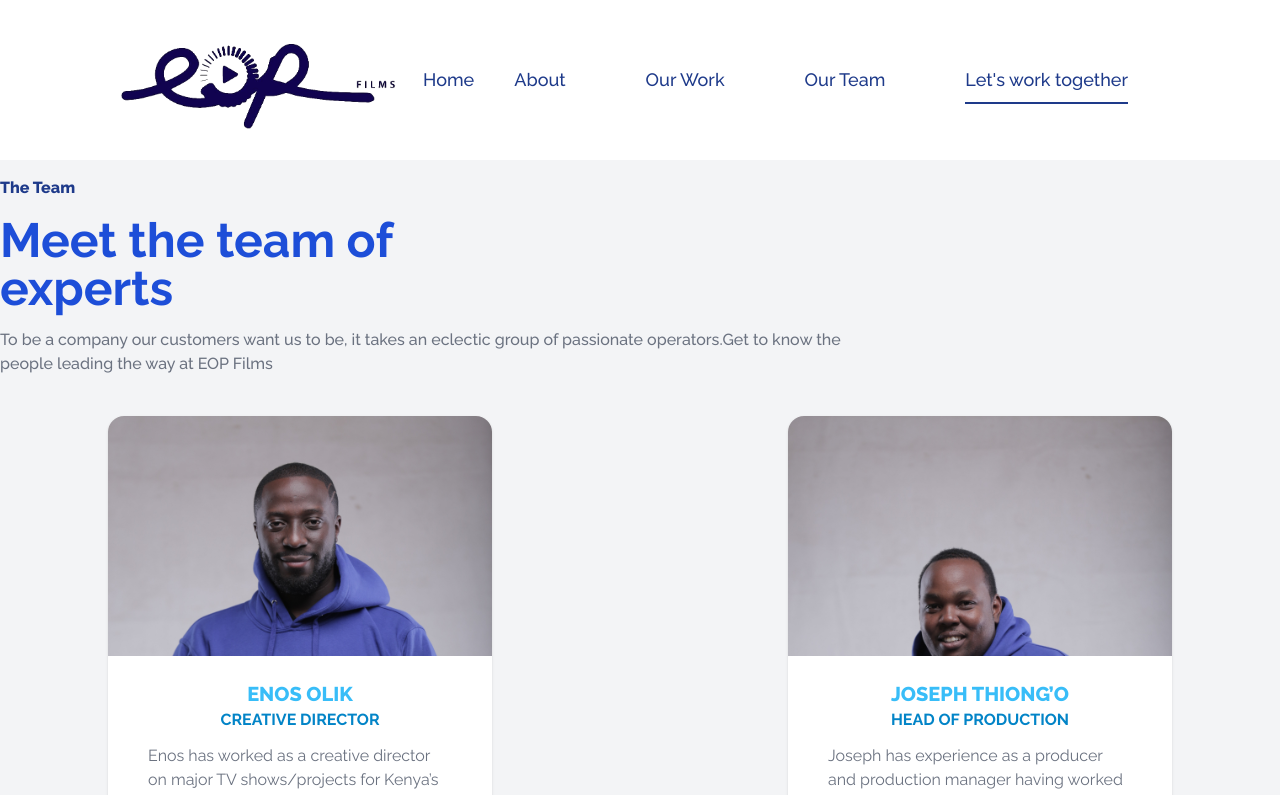
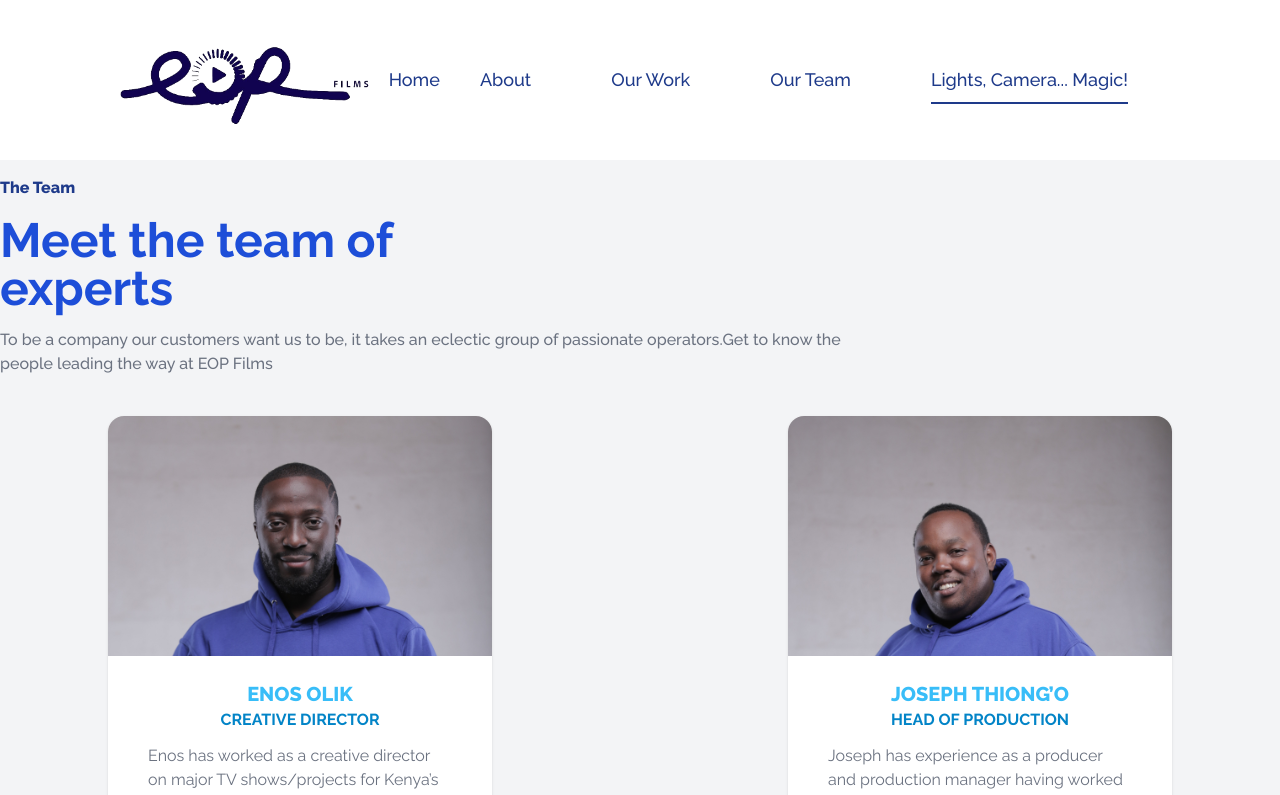
Before and after one commit to acousticintel/eop, a Next.js app: page /team in a window 1280 px wide. Shown: the top 795 px of the page. Built offline with nearby package versions, Linux system fonts and the light colour scheme.

Commit message:
content update

```diff
--- a/components/layout/Footer.js
+++ b/components/layout/Footer.js
@@ -25,12 +25,17 @@ export default function Footer() {
       <div className=" flex flex-col items-end">
         <span className="text-3xl font-semibold">Social</span>
         <div className="grid grid-flow-col gap-4 mt-6">
-          <Link href="tel:+254720000000">
+          <Link href="tel:+254722767373">
             <a>
               <FaPhone size="2em" />
             </a>
           </Link>
-          <Link href="mailto:contant@eop.com">
+          <Link href="tel:+254723974848">
+            <a>
+              <FaPhone size="2em" />
+            </a>
+          </Link>
+          <Link href="mailto:info@eopfilms.com">
             <a>
               <MdEmail size="2em" />
             </a>
--- a/components/layout/Header.js
+++ b/components/layout/Header.js
@@ -98,7 +98,7 @@ const Header = ({ loading }) => {
               scrollToPage("contact");
             }}
           >
-            <span>{`Let's work together`}</span>
+            <span>{`Lights, Camera... Magic!`}</span>
           </div>
         </nav>
         <ScrollLink
@@ -106,7 +106,7 @@ const Header = ({ loading }) => {
           to="contact"
           smooth={true}
         >
-          <span href="/contact">{`Let's work together`}</span>
+          <span href="/contact">{`Lights, Camera... Magic!`}</span>
         </ScrollLink>
         <div className="menu__cont">
           <Menu />
--- a/components/layout/Sidebar.js
+++ b/components/layout/Sidebar.js
@@ -104,7 +104,7 @@ export default function Sidebar() {
             closeSide();
           }}
         >
-          <span>{`Let's work together`}</span>
+          <span>{`Lights, Camera... Magic!`}</span>
         </div>
       </nav>
     </motion.div>
--- a/pages/index.js
+++ b/pages/index.js
@@ -14,6 +14,7 @@ import Videos from "../components/layout/Videos";
 export default function Home() {
   const loading = useRecoilValue(loadingAtom);
   const [hideHelper, setHideHelper] = useState(false);
+  const [selected, setSelected] = useState(false);
 
   useEffect(() => {
     let timer = setTimeout(() => {
@@ -48,7 +49,7 @@ export default function Home() {
             ✕
           </label>
           <div className="py-10 flex justify-center items-center">
-            <ReactPlayer controls={true} width="100%" className="player" url="https://www.youtube.com/watch?v=oPHHndqUsws&t=1s" />
+            <ReactPlayer controls={true} width="100%" className="player" url="https://player.vimeo.com/video/671400778?h=046604dc66" />
           </div>
         </div>
       </div>
--- a/styles/header.css
+++ b/styles/header.css
@@ -1,5 +1,5 @@
 .header {
-  @apply fixed z-40 xs:text-lg flex w-full justify-center h-24 xs:h-40 text-blue-900 font-medium p-3 lg:px-28
+  @apply fixed bg-white bg-opacity-40 backdrop-blur z-40 xs:text-lg flex w-full justify-center h-24 xs:h-40 text-blue-900 font-medium p-3 lg:px-28
   transition-all duration-700 ease-in-out;
 }
 
```
Also changed, not shown: public/images/members/ben.jpg, public/images/members/joseph.jpg.
